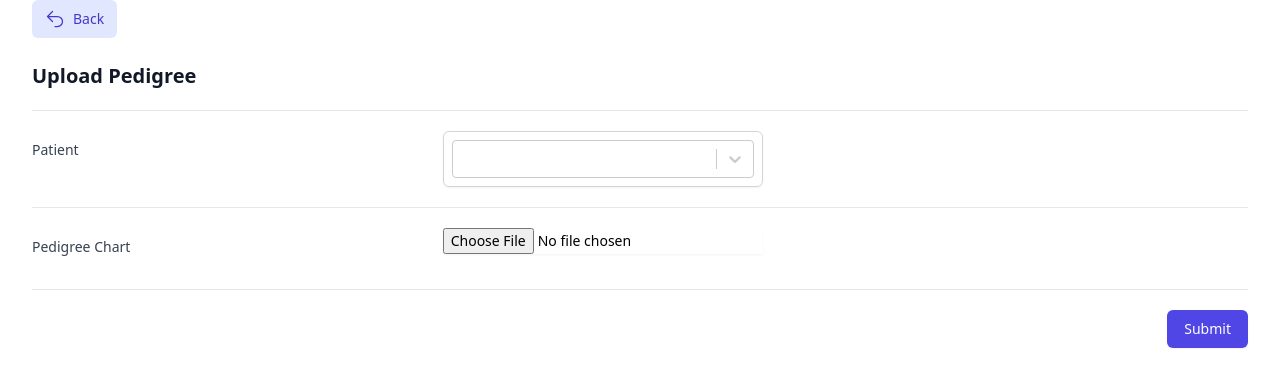
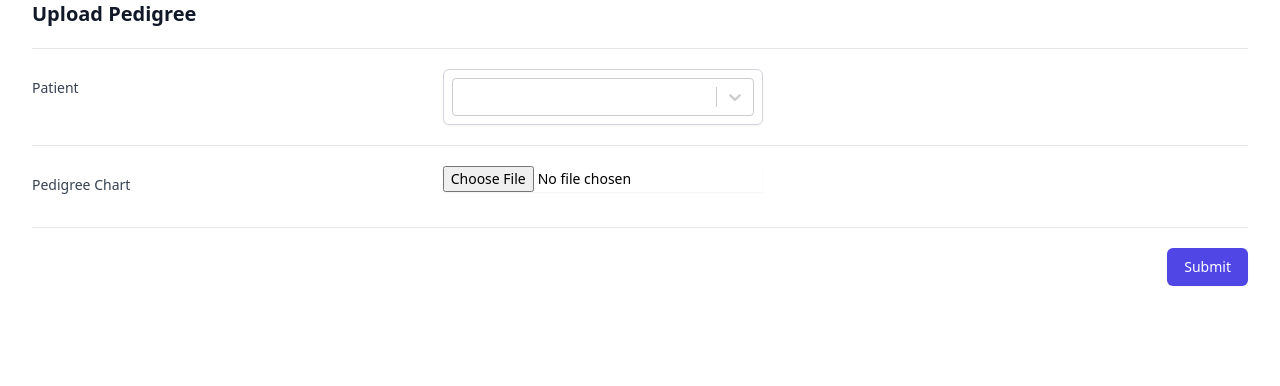
Before and after one commit to one-percent-startups/new-horizons-pedigree, a React (Vite) app: page / in a window 1280 px wide. Shown: the top 386 px of the page. Built offline with nearby package versions, Linux system fonts and the light colour scheme; no server answers.

Commit message:
Remove unused imports and commented code in Pedigree component

```diff
--- a/src/pages/Pedegree/index.tsx
+++ b/src/pages/Pedegree/index.tsx
@@ -1,14 +1,14 @@
 /* eslint-disable @typescript-eslint/no-explicit-any */
 import { useEffect, useState } from "react";
-import { useNavigate } from "react-router-dom";
-import { ArrowUturnLeftIcon } from "@heroicons/react/24/outline";
+// import { useNavigate } from "react-router-dom";
+// import { ArrowUturnLeftIcon } from "@heroicons/react/24/outline";
 import { Formik } from "formik";
 import toast from "react-hot-toast";
 import Select from "react-select";
 import app_api from "../../../utils/api";
 
 function Pedigree() {
-  const navigate = useNavigate();
+  // const navigate = useNavigate();
 
   const [patient, setPatient] = useState([]);
   async function getPatient() {
@@ -22,16 +22,6 @@ function Pedigree() {
   return (
     <div className="px-4 h-[80vh] sm:px-6 lg:px-8">
       <div>
-        <button
-          type="button"
-          onClick={() => navigate(-1)}
-          className="inline-flex items-center rounded-md border mb-6 border-transparent bg-indigo-100 px-3 py-2 text-sm font-medium leading-4 text-indigo-700 hover:bg-indigo-200 focus:outline-none focus:ring-2 focus:ring-indigo-500 focus:ring-offset-2"
-        >
-          <span className="w-5 mr-2">
-            <ArrowUturnLeftIcon />
-          </span>{" "}
-          Back
-        </button>
         <div className="sm:flex-auto">
           <h1 className="text-xl font-semibold text-gray-900">
             Upload Pedigree
```
Also changed, not shown: vercel.json (added).
